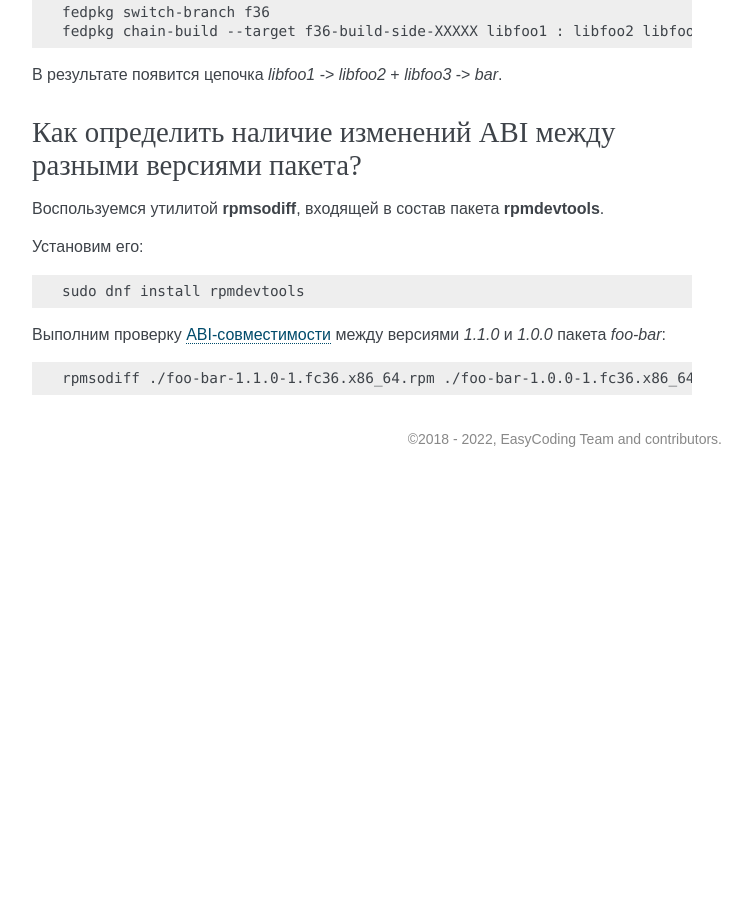
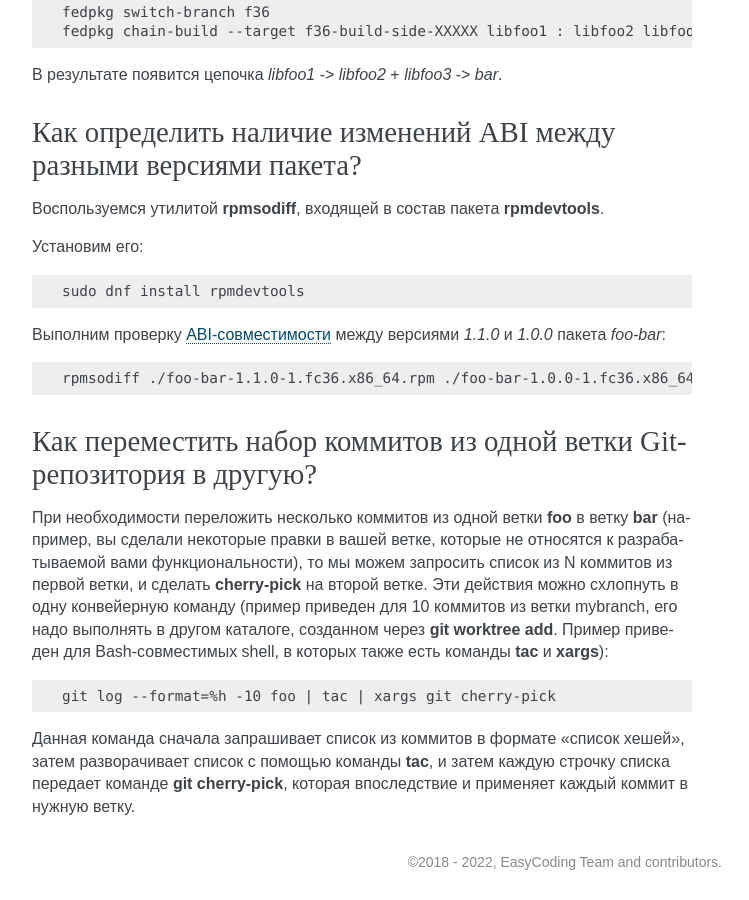
Before and after one commit to RussianFedora/FAQ, a Sphinx documentation site: the page built from source/development.rst, in a window 1280 px wide and 900 px high, scrolled down 29909 px. Shown: the whole window, without its empty margins (388-1137 px from the left). Built offline with Sphinx 7.4.7, drawn with Linux system fonts in a browser that asks for light colours; comment, search, counter and statistics services are not loaded; before the commit the page ends 30386 px from its top, so only the background shows below that; some of the changed text lies outside the part shown.

Commit message:
Added question about backporting multiple Git commits. (#118)

```diff
--- a/source/development.rst
+++ b/source/development.rst
@@ -1691,3 +1691,17 @@ Rawhide:
 .. code-block:: text
 
     rpmsodiff ./foo-bar-1.1.0-1.fc36.x86_64.rpm ./foo-bar-1.0.0-1.fc36.x86_64.rpm
+
+.. index:: git, commit, cherry-pick, backport
+.. _git-backport-commits:
+
+Как переместить набор коммитов из одной ветки Git-репозитория в другую?
+==========================================================================
+
+При необходимости переложить несколько коммитов из одной ветки **foo** в ветку **bar** (например, вы сделали некоторые правки в вашей ветке, которые не относятся к разрабатываемой вами функциональности), то мы можем запросить список из N коммитов из первой ветки, и сделать **cherry-pick** на второй ветке. Эти действия можно схлопнуть в одну конвейерную команду (пример приведен для 10 коммитов из ветки mybranch, его надо выполнять в другом каталоге, созданном через **git worktree add**. Пример приведен для Bash-совместимых shell, в которых также есть команды **tac** и **xargs**):
+
+.. code-block:: text
+
+    git log --format=%h -10 foo | tac | xargs git cherry-pick
+
+Данная команда сначала запрашивает список из коммитов в формате "список хешей", затем разворачивает список с помощью команды **tac**, и затем каждую строчку списка передает команде **git cherry-pick**, которая впоследствие и применяет каждый коммит в нужную ветку.
```
